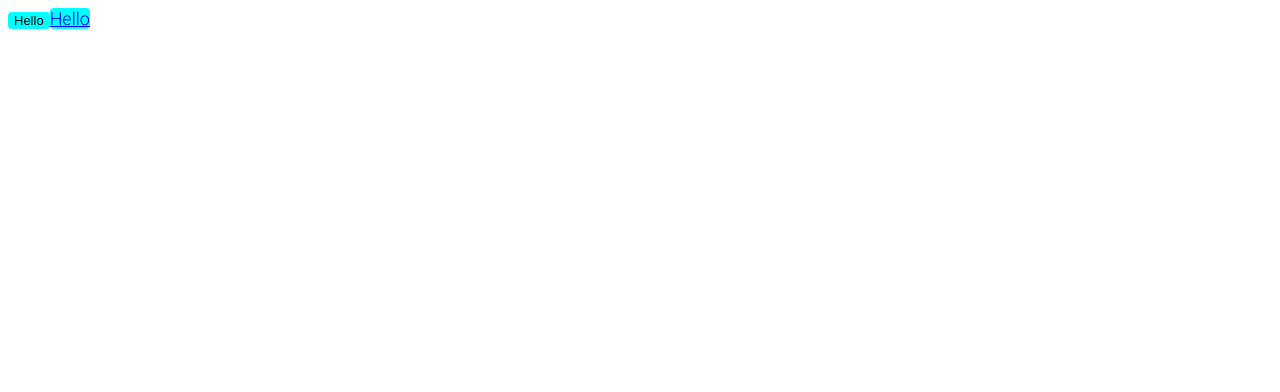
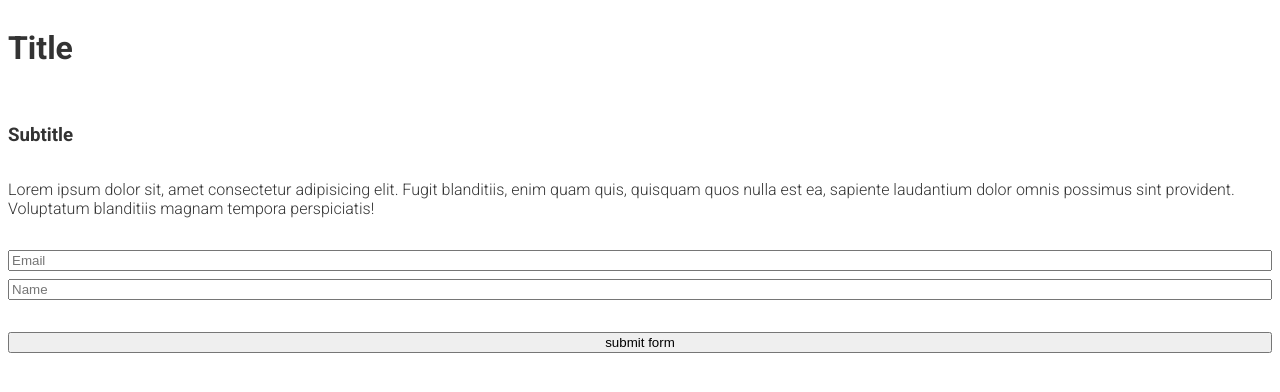
Before and after one commit to Arghun-dev/Advanced-React-Patterns, a React (Vite) app in the folder advanced-react/: page / in a window 1280 px wide. Shown: the top 392 px of the page. Built offline with nearby package versions, Linux system fonts and the light colour scheme.

Commit message:
feat: Layers Pattern

```diff
--- a/advanced-react/package.json
+++ b/advanced-react/package.json
@@ -14,7 +14,7 @@
     "mitt": "^3.0.1",
     "react": "^18.3.1",
     "react-dom": "^18.2.0",
-    "styled-components": "^6.1.8"
+    "styled-components": "^6.1.11"
   },
   "devDependencies": {
     "@types/react": "^18.2.66",
--- a/advanced-react/src/App.tsx
+++ b/advanced-react/src/App.tsx
@@ -41,6 +41,7 @@
 import { UseImperativeHandle } from "./components/UseImperativeHandle";
 import { UseDeferredValue } from "./components/UseDeferredValue";
 import { Button } from "./components/ElementProp";
+import { LayersPattern } from "./components/PatternsForSpacing/LayersPattern";
 
 // const Left = ({ title }: { title: string }) => (
 //   <h2 style={{ backgroundColor: "coral" }}>{title}</h2>
@@ -276,10 +277,13 @@
     // <UseDeferredValue />
 
     /** -------------------- ElementProp ---------------------------- */
-    <>
-      <Button size="s" text="Hello" />
-      <Button size="l" text="Hello" As="a" href="www.google.com" />
-    </>
+    // <>
+    //   <Button size="s" text="Hello" />
+    //   <Button size="l" text="Hello" As="a" href="www.google.com" />
+    // </>
+
+    /** -------------------- LayersPattern --------------------------- */
+    <LayersPattern />
   );
 }
 
--- /dev/null
+++ b/advanced-react/src/components/PatternsForSpacing/LayersPattern.tsx
@@ -0,0 +1,36 @@
+import { styled } from "styled-components";
+
+interface LayerProps {
+  gutter?: string;
+}
+
+const Layer = styled.div<LayerProps>`
+  display: grid;
+  gap: ${(props) => props.gutter ?? "1rem"};
+`;
+
+export const LayersPattern = () => {
+  return (
+    <Layer>
+      <h1>Title</h1>
+      <Layer gutter="0">
+        <h3>Subtitle</h3>
+        <p>
+          Lorem ipsum dolor sit, amet consectetur adipisicing elit. Fugit
+          blanditiis, enim quam quis, quisquam quos nulla est ea, sapiente
+          laudantium dolor omnis possimus sint provident. Voluptatum blanditiis
+          magnam tempora perspiciatis!
+        </p>
+      </Layer>
+
+      <Layer gutter="2rem">
+        <Layer gutter="0.5rem">
+          <input type="text" placeholder="Email" />
+          <input type="text" placeholder="Name" />
+        </Layer>
+
+        <button>submit form</button>
+      </Layer>
+    </Layer>
+  );
+};
```
Also changed, not shown: advanced-react/src/components/Routes.md (added, +3 -0 lines), 1 other file (tests, documents, lock files or other folders).
